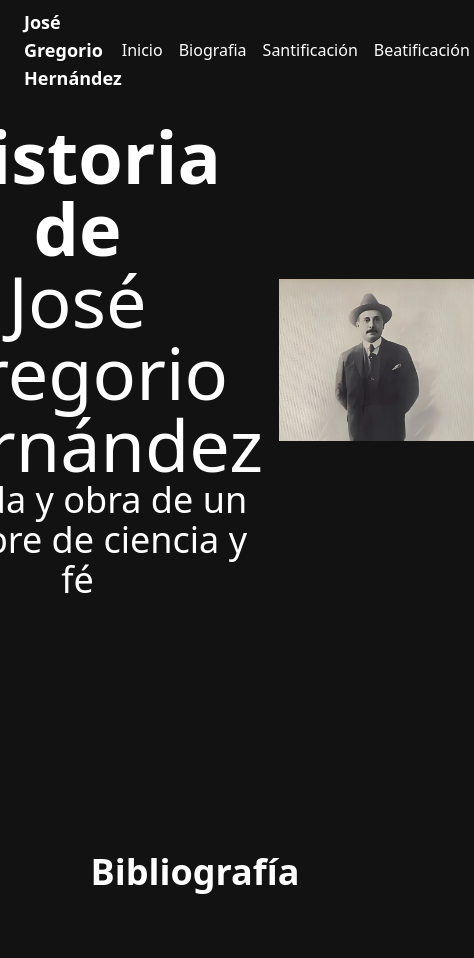
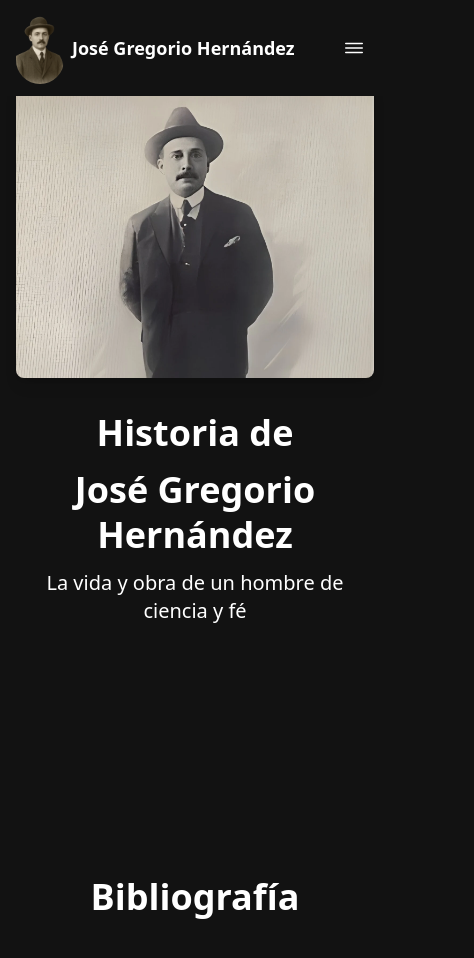
Before and after one commit to ImChriis/Dr.-Jose-Gregorio-Hernandez-React, a React (Vite) app: page / in a window 390 px wide. Shown: the top 958 px of the page, 474 px wide, since content can reach past the window. Built offline with nearby package versions, Linux system fonts and the light colour scheme.

Commit message:
Responsive

```diff
--- a/src/App.tsx
+++ b/src/App.tsx
@@ -1,7 +1,7 @@
 import Navbar from './components/Navbar';
 import Welcome from './components/Welcome';
 import Biografy from './components/Biografy';
-import Santificatino from './components/Santification';
+import Santification from './components/Santification';
 import Beatification from './components/Beatification';
 import Legacy from './components/Legacy';
 import Prayer from './components/Prayer';
@@ -16,7 +16,7 @@ function App() {
       <main className='flex-1 w-full space-y-55'>
         <Welcome />
         <Biografy />
-        <Santificatino />
+        <Santification />
         <Beatification />
         <Legacy />
         <Prayer />
--- a/src/components/Beatification.tsx
+++ b/src/components/Beatification.tsx
@@ -58,8 +58,8 @@ const Beatification: React.FC = () => {
     return (
         <div id="beatification" className="w-full min-h-screen p-8 space-y-4 flex justify-center flex-col items-center gap-32">
             <h1 className="text-4xl font-bold text-white">Beatificación</h1>
-            <div className="flex flex-row space-y-4 text-wrap w-[90%] gap-8">
-                <div className="flex flex-col space-y-4 text-wrap w-[50%]" ref={textRef}>
+            <div className="w-full flex flex-col lg:flex-row gap-8 px-4">
+                <div className="flex flex-col space-y-4 text-wrap w-full lg:w-1/2" ref={textRef}>
                     <p className="text-wrap-normal text-lg">
                         El 30 de abril de 2021, la Iglesia Católica lo proclamó Beato en una ceremonia solemne realizada en Caracas, un acontecimiento histórico que no solo fue transmitido a nivel nacional, sino que también llegó a millones de hogares en toda Latinoamérica. Para el pueblo venezolano, este día representó la confirmación oficial de algo que había estado vivo en el corazón colectivo por más de un siglo: la certeza de que la vida de José Gregorio Hernández fue un testimonio auténtico de santidad, fe y servicio al prójimo.
                     </p>
@@ -70,7 +70,7 @@ const Beatification: React.FC = () => {
                         Este reconocimiento marcó un paso decisivo hacia su futura canonización, abriendo la posibilidad de que en un futuro cercano sea declarado Santo. Desde entonces, la devoción hacia el Beato José Gregorio Hernández ha continuado creciendo, inspirando a nuevas generaciones que ven en su figura un ejemplo vivo de cómo se puede servir a Dios y a la humanidad con amor, sacrificio y entrega total.
                     </p>
                 </div>
-                <img ref={imgRef} src={beatification} alt="José Gregorio Hernández" className="w-[50%] h-[100%]" />
+                <img ref={imgRef} src={beatification} alt="José Gregorio Hernández" className="w-full lg:w-1/2 h-auto object-cover" />
             </div>
         </div>
     );
--- a/src/components/Legacy.tsx
+++ b/src/components/Legacy.tsx
@@ -62,7 +62,7 @@ const Legacy: React.FC = () => {
     return (
         <div id="legacy" className="w-full min-h-screen p-8 space-y-4 flex items-center flex-col gap-32">
             <h1 className="text-4xl font-bold text-white">Legado</h1>
-            <div className="flex flex-col space-y-4 text-wrap w-[90%]" ref={textRef}>
+            <div className="flex flex-col space-y-4 text-wrap w-full px-4" ref={textRef}>
                 <p className="text-wrap-normal text-lg">
                     El nombre de José Gregorio Hernández trascendió más allá de su tiempo y de su labor médica. Su memoria se convirtió en símbolo de esperanza, fe y consuelo para millones de personas en Venezuela y toda Latinoamérica. En los hogares más humildes, en hospitales y capillas, su imagen es venerada como intercesor ante Dios, especialmente por los enfermos y necesitados. Miles de testimonios dan cuenta de favores y milagros atribuidos a su intercesión, lo que afianzó su fama de santidad.
                 </p>
--- a/src/components/Navbar.tsx
+++ b/src/components/Navbar.tsx
@@ -1,28 +1,76 @@
 import React from 'react';
 import Logo from '../assets/logo.webp';
 
+const navLinks = [
+    { href: '#welcome', label: 'Inicio' },
+    { href: '#biography', label: 'Biografia' },
+    { href: '#santification', label: 'Santificación' },
+    { href: '#beatification', label: 'Beatificación' },
+    { href: '#legacy', label: 'Legado' },
+    { href: '#prayer', label: 'Oración' },
+];
+
 const Navbar: React.FC = () => {
+    const [isOpen, setIsOpen] = React.useState(false);
+
+    const handleToggle = () => setIsOpen((prev) => !prev);
+    const handleLinkClick = () => setIsOpen(false);
+
     return (
-        <>
-            <nav className='w-full flex flex-row justify-between items-center fixed top-0 left-0 z-50 bg-[#121212] bg-opacity-80 backdrop-blur-md py-2'>
-                <div className='flex items-center space-x-2 ml-4'>
-                    <a href="#welcome">
-                        <img src={Logo} alt="Logo" className='w-12 rounded-full object-cover' />
+        <nav className="w-full fixed top-0 left-0 z-50 bg-[#121212] bg-opacity-80 backdrop-blur-md">{/* persistent top bar */}
+            <div className="relative flex w-full items-center justify-between px-4 sm:px-6 lg:px-8 py-3">
+                <div className="flex items-center space-x-2">
+                    <a href="#welcome" className="flex items-center space-x-2">
+                        <img src={Logo} alt="Logo" className="w-12 rounded-full object-cover" />
+                        <span className="font-semibold text-lg text-white whitespace-nowrap">José Gregorio Hernández</span>
                     </a>
-                    <a href="#welcome" className='font-semibold text-lg'>José Gregorio Hernández</a>
                 </div>
 
-                 <ul className="flex space-x-4 mr-4">
-                    <li><a href="#welcome" className="text-white hover:text-gray-400">Inicio</a></li>
-                    <li><a href="#biography" className="text-white hover:text-gray-400">Biografia</a></li>
-                    <li><a href="#santification" className="text-white hover:text-gray-400">Santificación</a></li>
-                    <li><a href="#beatification" className="text-white hover:text-gray-400">Beatificación</a></li>
-                    <li><a href="#legacy" className="text-white hover:text-gray-400">Legado</a></li>
-                    <li><a href="#prayer" className="text-white hover:text-gray-400">Oración</a></li>
+                <button
+                    type="button"
+                    aria-label="Abrir menú"
+                    aria-expanded={isOpen}
+                    onClick={handleToggle}
+                    className="lg:hidden text-white p-2 rounded focus:outline-none focus-visible:ring focus-visible:ring-white/40"
+                >
+                    <span className="sr-only">Abrir menú</span>
+                    <svg
+                        className="w-6 h-6"
+                        xmlns="http://www.w3.org/2000/svg"
+                        fill="none"
+                        viewBox="0 0 24 24"
+                        stroke="currentColor"
+                        strokeWidth="1.5"
+                    >
+                        {isOpen ? (
+                            <path strokeLinecap="round" strokeLinejoin="round" d="M6 18L18 6M6 6l12 12" />
+                        ) : (
+                            <path strokeLinecap="round" strokeLinejoin="round" d="M3.75 7.5h16.5M3.75 12h16.5M3.75 16.5h16.5" />
+                        )}
+                    </svg>
+                </button>
+
+                <ul
+                    className={`flex flex-col space-y-3 absolute left-0 right-0 top-full bg-[#121212] bg-opacity-95 backdrop-blur-md px-6 py-4 transition-all duration-200
+                        ${isOpen ? 'opacity-100 translate-y-0 pointer-events-auto' : 'opacity-0 -translate-y-2 pointer-events-none'}
+                        lg:relative lg:top-auto lg:left-auto lg:right-auto lg:flex-row lg:space-y-0 lg:space-x-4 lg:bg-transparent lg:p-0 lg:backdrop-blur-none lg:opacity-100 lg:translate-y-0 lg:pointer-events-auto lg:transition-none
+                    `}
+                >
+                    {navLinks.map(({ href, label }) => (
+                        <li key={href} className="md:py-0">
+                            <a
+                                href={href}
+                                className="block text-white hover:text-gray-300 transition-colors"
+                                onClick={handleLinkClick}
+                            >
+                                {label}
+                            </a>
+                        </li>
+                    ))}
                 </ul>
-            </nav>
-        </>
-    )
-}
+            </div>
+        </nav>
+    );
+};
 
 export default Navbar;
--- a/src/components/Prayer.tsx
+++ b/src/components/Prayer.tsx
@@ -59,7 +59,7 @@ const Prayer: React.FC = () => {
     return (
         <div id="prayer" className="w-full min-h-screen p-8 space-y-4 flex items-center flex-col gap-32">
             <h1 className="text-4xl font-bold text-white">Oración</h1>
-            <div className="flex flex-col space-y-4 text-wrap w-[90%]" ref={textRef}>
+            <div className="flex flex-col space-y-4 text-wrap w-full px-4" ref={textRef}>
                 <p className="text-wrap-normal text-lg">
                     Una oración a José Gregorio Hernández pide su intercesión como "Médico de los Pobres" para sanar cuerpo y alma, obtener fortaleza y fe, y ayuda para la patria, invocando su caridad, ciencia y virtud para superar enfermedades, dificultades y construir un mundo de justicia y paz, a menudo finalizando con un Padre Nuestro y Ave María.
                 </p>
--- a/src/components/Santification.tsx
+++ b/src/components/Santification.tsx
@@ -58,8 +58,8 @@ const Beatification: React.FC = () => {
     return (
         <div id="santification" className="w-full min-h-screen p-8 space-y-4 flex justify-center flex-col items-center gap-32">
             <h1 className="text-4xl font-bold text-white">Santificación</h1>
-            <div className="flex flex-row space-y-4 text-wrap w-[90%] gap-8">
-                <div className="flex flex-col space-y-4 text-wrap w-[50%]" ref={textRef}>
+            <div className="w-full flex flex-col lg:flex-row gap-8 px-4">
+                <div className="flex flex-col space-y-4 text-wrap w-full lg:w-1/2" ref={textRef}>
                     <p className="text-wrap-normal text-lg">
                         El camino hacia la santificación de José Gregorio Hernández ha trascendido las fronteras de la religión para convertirse en un fenómeno de identidad nacional y espiritual. Tras su beatificación en 2021, la mirada del mundo católico y de la comunidad científica se mantiene fija en el Vaticano, a la espera del decreto final que lo inscriba oficialmente en el libro de los santos. Este proceso no es solo un trámite eclesiástico; es la culminación de un clamor popular que ha cruzado generaciones, uniendo a creyentes y no creyentes bajo la figura del "Médico de los Pobres".
                     </p>
@@ -70,7 +70,7 @@ const Beatification: React.FC = () => {
                        Hoy, la figura de José Gregorio Hernández se erige como un puente de reconciliación y unidad. Su ascenso a los altares como santo oficial de la Iglesia no solo honraría su memoria, sino que enviaría un mensaje de resiliencia y bondad al mundo entero. En un tiempo que demanda referentes éticos y humanos, su ejemplo de entrega total sigue siendo la luz que guía a un pueblo que espera, con fe renovada, el repique de campanas que anuncie que su "Venerable" es ya, ante los ojos del mundo, el Santo de Venezuela.
                     </p>
                 </div>
-                <img ref={imgRef} src={santification} alt="José Gregorio Hernández" className="w-[50%] h-[100%]" />
+                <img ref={imgRef} src={santification} alt="José Gregorio Hernández" className="w-full lg:w-1/2 h-auto object-cover" />
             </div>
         </div>
     );
--- a/src/components/Welcome.tsx
+++ b/src/components/Welcome.tsx
@@ -58,19 +58,21 @@ const Welcome: React.FC = () => {
 
     return (
         <>
-            <div className="w-full h-full flex flex-row justify-center items-center gap-4 mt-30">
-                <div className="text-center" ref={textRef}>
-                    <h1 className="text-7xl font-bold">Historia de</h1>
-                    <h1 className="text-7xl">José Gregorio Hernández</h1>
-                    <h2 className="text-4xl">La vida y obra de un hombre de ciencia y fé</h2>
+            <div className="w-full h-full flex flex-col-reverse lg:flex-row items-center gap-8 lg:gap-12 px-4 sm:px-6 lg:px-12 pt-16 lg:pt-24 mt-4">
+                <div className="w-full lg:w-1/2 text-center lg:text-left space-y-3 lg:space-y-4" ref={textRef}>
+                    <h1 className="text-4xl sm:text-5xl lg:text-6xl xl:text-7xl font-bold leading-tight">Historia de</h1>
+                    <h1 className="text-4xl sm:text-5xl lg:text-6xl xl:text-7xl font-semibold leading-tight">José Gregorio Hernández</h1>
+                    <h2 className="text-xl sm:text-2xl lg:text-3xl xl:text-4xl text-gray-200">La vida y obra de un hombre de ciencia y fé</h2>
                 </div>
+                <div className="w-full lg:w-4/">
                     <img
                         ref={imgRef}
                         src={main}
                         alt="Main"
-                    className="w-[50%] h-full object-cover mr-6 cursor-pointer"
+                        className="w-full h-auto object-cover rounded-lg shadow-lg cursor-pointer"
                         onClick={() => setIsOpen(true)}
                     />
+                </div>
             </div>
 
             {isOpen && (
```
Also changed, not shown: src/components/Biografy.tsx (+25 -25 lines), src/index.css (line endings or trailing spaces). Lines whose indentation alone changed are shown as unchanged.
